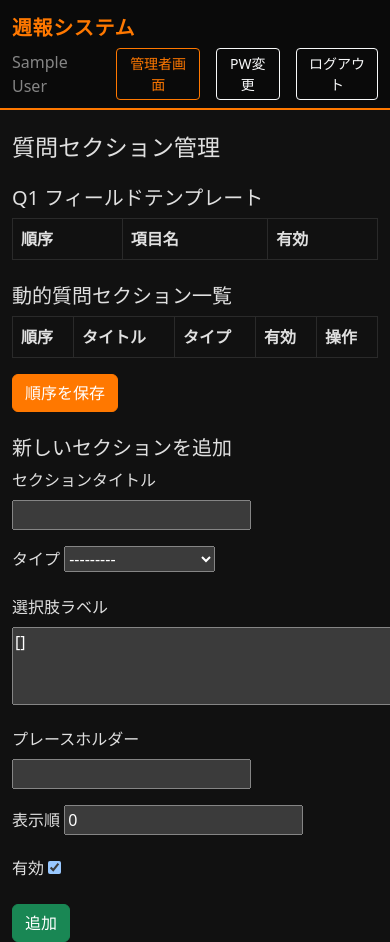
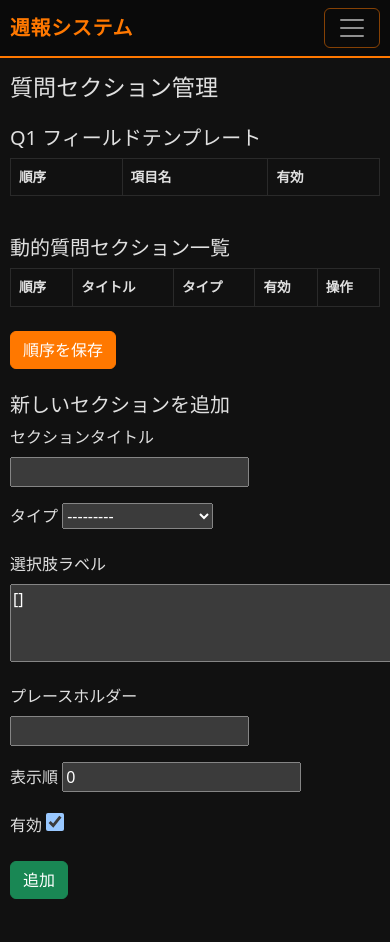
Before and after one commit to shige03nori/weekly-report, a Django app: page /mgmt/questions/ in a window 390 px wide; the page is wider, and only the part inside the window is pictured. After the commit the page ends 899 px from the top of that part, so only its background shows below. Run offline with Django 5.2, Linux system fonts and the light colour scheme; the visitor is signed in with stand-in values (Sample User, id 1); data that the repository does not hold is empty.

Commit message:
feat: add mobile-responsive design
- Navbar: hamburger menu collapse for small screens
- Q1 table: stacks label above input on mobile (<576px)
- Q2/Q3 radio matrix: table-responsive horizontal scroll with larger touch targets
- Form submit buttons: full-width stack on mobile
- Admin tables: table-responsive wrappers
- Calendar legend: flex-wrap to prevent overflow
- Touch-friendly radio/checkbox (18px minimum)

Co-Authored-By: Claude Sonnet 4.6 <noreply@anthropic.com>

```diff
--- a/templates/base.html
+++ b/templates/base.html
@@ -20,9 +20,7 @@
       --bs-table-striped-bg: #1f1f1f;
     }
 
-    body {
-      background-color: #111111;
-    }
+    body { background-color: #111111; }
 
     /* Navbar */
     .navbar {
@@ -33,6 +31,17 @@
       color: #FF7800 !important;
       font-weight: 700;
       letter-spacing: 0.03em;
+    }
+    .navbar-toggler { border-color: rgba(255,120,0,0.5); }
+    .navbar-toggler:focus { box-shadow: 0 0 0 0.15rem rgba(255,120,0,0.3); }
+    .navbar-collapse { padding-top: 0.5rem; }
+    @media (max-width: 991px) {
+      .navbar-collapse .d-flex {
+        flex-direction: column;
+        align-items: flex-start !important;
+        gap: 0.5rem !important;
+        padding-bottom: 0.5rem;
+      }
     }
 
     /* Primary button */
@@ -69,14 +78,7 @@
     }
 
     /* Badge primary */
-    .badge.bg-primary {
-      background-color: #FF7800 !important;
-    }
-
-    /* Progress bar primary */
-    .progress-bar.bg-primary {
-      background-color: #FF7800 !important;
-    }
+    .badge.bg-primary { background-color: #FF7800 !important; }
 
     /* Calendar cards */
     .card.border-success { border-color: #198754 !important; }
@@ -90,6 +92,54 @@
       display: flex;
       align-items: center;
     }
+
+    /* Touch-friendly radio/checkbox */
+    input[type="radio"],
+    input[type="checkbox"] {
+      width: 18px;
+      height: 18px;
+      cursor: pointer;
+    }
+
+    /* ===== Mobile ===== */
+    @media (max-width: 575px) {
+      /* Container */
+      .container { padding-left: 10px; padding-right: 10px; }
+
+      /* Card body */
+      .card-body { padding: 0.65rem; }
+
+      /* Q1 table: stack label above input */
+      .q1-table thead { display: none; }
+      .q1-table tr { display: block; border-bottom: 1px solid #2a2a2a; padding: 6px 0; }
+      .q1-table td { display: block; border: none !important; padding: 2px 0; width: 100% !important; }
+      .q1-table td.fw-bold { color: #aaa; font-size: 0.82rem; padding-bottom: 2px; }
+      .q1-table .form-control { margin-top: 0; }
+
+      /* Radio matrix: horizontal scroll + no header wrap */
+      .radio-matrix-table th {
+        white-space: nowrap;
+        font-size: 0.78rem;
+        padding: 6px 8px;
+      }
+      .radio-matrix-table td {
+        padding: 8px 6px;
+      }
+      .radio-matrix-table input[type="radio"] {
+        width: 22px;
+        height: 22px;
+      }
+
+      /* Form submit buttons: full width */
+      .form-submit-buttons { flex-direction: column; }
+      .form-submit-buttons .btn { width: 100%; }
+
+      /* Page heading area wrap */
+      .page-heading { flex-wrap: wrap; gap: 0.5rem !important; }
+
+      /* Admin tables: smaller font */
+      .table { font-size: 0.85rem; }
+    }
   </style>
 </head>
 <body>
@@ -97,8 +147,12 @@
 <nav class="navbar navbar-expand-lg navbar-dark">
   <div class="container">
     <a class="navbar-brand" href="/">週報システム</a>
-    <div class="ms-auto d-flex align-items-center gap-3">
-      <span class="text-white-50">{{ user.name }}</span>
+    <button class="navbar-toggler" type="button" data-bs-toggle="collapse" data-bs-target="#navbarContent" aria-controls="navbarContent" aria-expanded="false" aria-label="メニュー">
+      <span class="navbar-toggler-icon"></span>
+    </button>
+    <div class="collapse navbar-collapse" id="navbarContent">
+      <div class="ms-auto d-flex align-items-center gap-2">
+        <span class="text-white-50 small">{{ user.name }}</span>
         {% if user.is_admin %}
           {% url 'admin_status' as admin_url %}
           {% if admin_url %}
@@ -112,9 +166,10 @@
         </form>
       </div>
     </div>
+  </div>
 </nav>
 {% endif %}
-<div class="container mt-4">
+<div class="container mt-3">
   {% for message in messages %}
     <div class="alert alert-{{ message.tags }} alert-dismissible fade show">
       {{ message }}
--- a/templates/reports/admin_questions.html
+++ b/templates/reports/admin_questions.html
@@ -4,6 +4,7 @@
 <h3>質問セクション管理</h3>
 
 <h5 class="mt-4">Q1 フィールドテンプレート</h5>
+<div class="table-responsive">
 <table class="table table-bordered">
   <thead><tr><th>順序</th><th>項目名</th><th>有効</th></tr></thead>
   <tbody>
@@ -12,11 +13,13 @@
   {% endfor %}
   </tbody>
 </table>
+</div>
 
 <h5 class="mt-4">動的質問セクション一覧</h5>
 <form method="post">
   {% csrf_token %}
   <input type="hidden" name="action" value="reorder">
+  <div class="table-responsive">
   <table class="table table-bordered">
     <thead><tr><th>順序</th><th>タイトル</th><th>タイプ</th><th>有効</th><th>操作</th></tr></thead>
     <tbody>
@@ -38,7 +41,8 @@
     {% endfor %}
     </tbody>
   </table>
-  <button type="submit" class="btn btn-primary">順序を保存</button>
+  </div>
+  <button type="submit" class="btn btn-primary mt-2">順序を保存</button>
 </form>
 
 <h5 class="mt-4">新しいセクションを追加</h5>
--- a/templates/reports/admin_status.html
+++ b/templates/reports/admin_status.html
@@ -12,6 +12,7 @@
 </form>
 
 <h5>{{ selected_week }} 〜 の週</h5>
+<div class="table-responsive">
 <table class="table table-striped">
   <thead><tr><th>氏名</th><th>状態</th><th>週報</th></tr></thead>
   <tbody>
@@ -34,4 +35,5 @@
   {% endfor %}
   </tbody>
 </table>
+</div>
 {% endblock %}
--- a/templates/reports/admin_summary.html
+++ b/templates/reports/admin_summary.html
@@ -2,6 +2,7 @@
 {% block title %}提出率集計{% endblock %}
 {% block content %}
 <h3>提出率集計</h3>
+<div class="table-responsive">
 <table class="table table-striped">
   <thead>
     <tr><th>氏名</th><th>提出回数</th><th>未提出回数</th><th>提出率</th></tr>
@@ -21,4 +22,5 @@
   {% endfor %}
   </tbody>
 </table>
+</div>
 {% endblock %}
--- a/templates/reports/admin_users.html
+++ b/templates/reports/admin_users.html
@@ -3,6 +3,7 @@
 {% block content %}
 <h3>ユーザー管理</h3>
 
+<div class="table-responsive">
 <table class="table table-striped">
   <thead><tr><th>氏名</th><th>メールアドレス</th><th>管理者</th><th>操作</th></tr></thead>
   <tbody>
@@ -23,6 +24,7 @@
   {% endfor %}
   </tbody>
 </table>
+</div>
 
 <h5 class="mt-4">新しいユーザーを作成</h5>
 <form method="post">
--- a/templates/reports/home.html
+++ b/templates/reports/home.html
@@ -57,7 +57,7 @@
 {% endfor %}
 </div>
 
-<div class="mt-3 d-flex gap-3 small">
+<div class="mt-3 d-flex gap-3 small flex-wrap">
   <span><span class="badge bg-success">&#9632;</span> 提出済み</span>
   <span><span class="badge bg-warning text-dark">&#9632;</span> 未提出（提出可能）</span>
   <span><span class="badge bg-danger">&#9632;</span> 期限切れ</span>
--- a/templates/reports/report_view.html
+++ b/templates/reports/report_view.html
@@ -19,7 +19,7 @@
 <div class="card mb-4">
   <div class="card-header bg-light fw-bold">Q1 現場について教えてください</div>
   <div class="card-body">
-    <table class="table table-bordered mb-0">
+    <table class="table table-bordered mb-0 q1-table">
       <thead><tr><th style="width:30%">項目</th><th>回答</th></tr></thead>
       <tbody>
       {% for field in q1_fields %}
@@ -36,7 +36,8 @@
   <div class="card-header bg-light fw-bold">{{ section.title }}</div>
   <div class="card-body">
     {% if section.section_type == 'radio_matrix' %}
-      <table class="table table-bordered mb-0">
+      <div class="table-responsive">
+      <table class="table table-bordered mb-0 radio-matrix-table">
         <thead><tr><th>項目</th>{% for label in section.scale_labels %}<th class="text-center">{{ label }}</th>{% endfor %}</tr></thead>
         <tbody>
         {% for item in section.items.all %}
@@ -55,6 +56,7 @@
         {% endfor %}
         </tbody>
       </table>
+      </div>
     {% elif section.section_type == 'select' %}
       {% with section_answers=current_answers|get_item:section.id %}
       <p>{{ section_answers|get_item:None|default:"（未回答）" }}</p>
```
Also changed, not shown: templates/reports/report_form.html (+5 -3 lines). Lines whose indentation alone changed are shown as unchanged.
